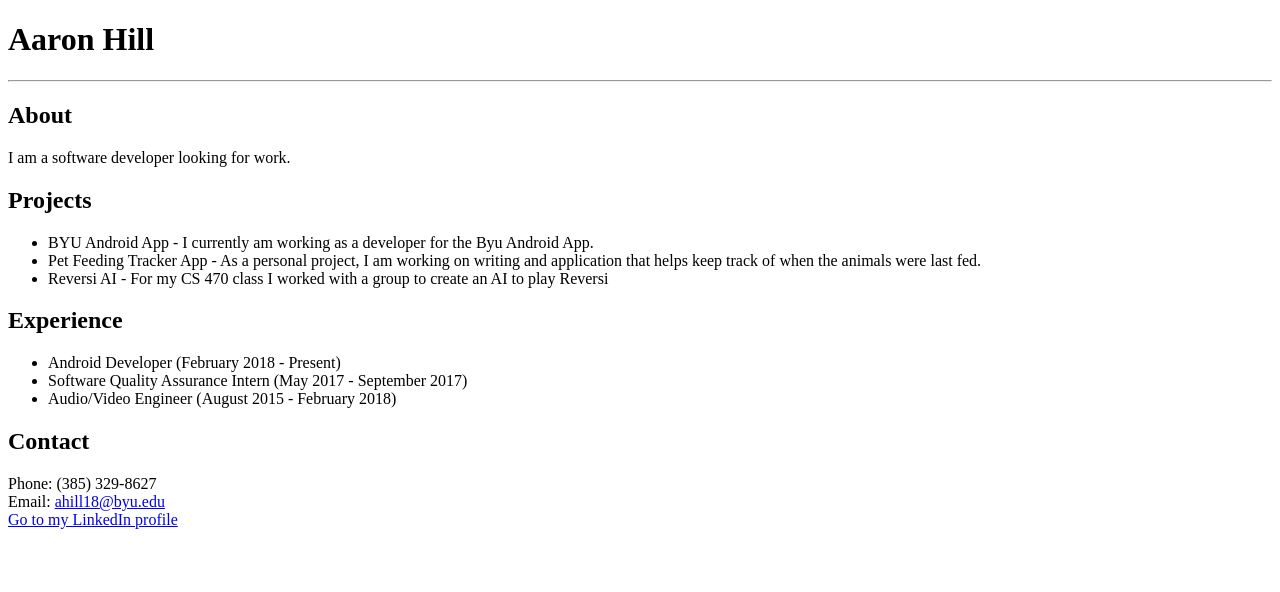
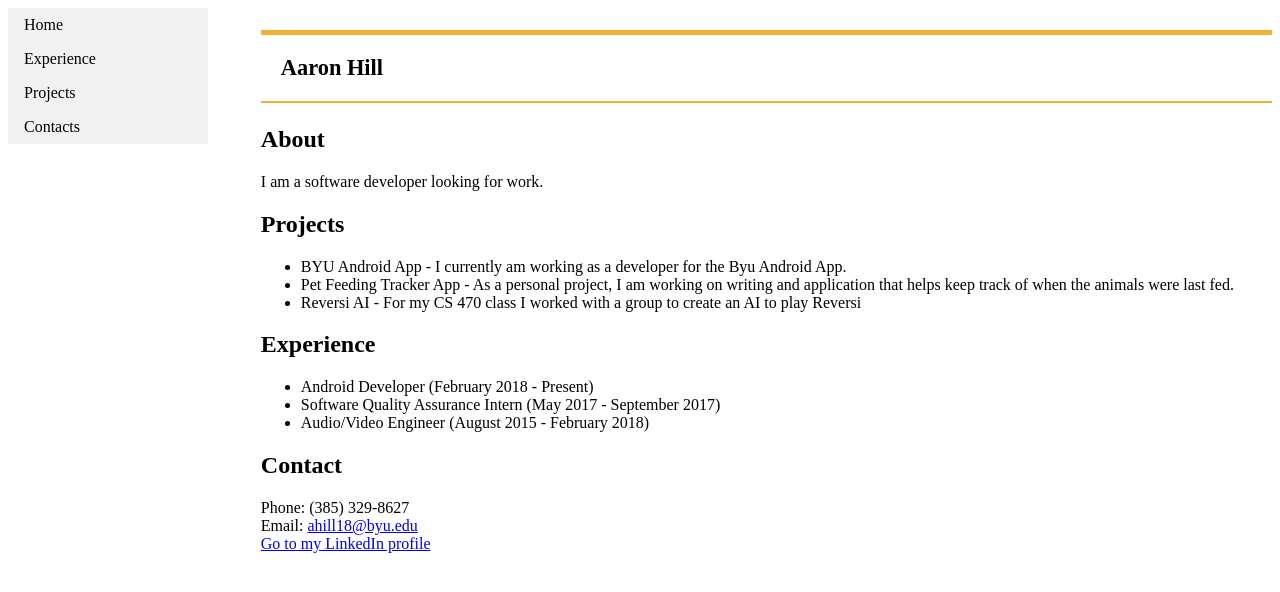
Before and after one commit to aarowhead/cs260portfolio, a plain HTML site: page index.html in a window 1280 px wide. Drawn offline with Linux system fonts and the light colour scheme.

Commit message:
Added navigation and css

```diff
--- a/index.html
+++ b/index.html
@@ -2,11 +2,23 @@
 <html>
    <head>
      <title>Aaron's Portfolio</title>
+     <link rel="stylesheet" href="portfolio.css"/>
    </head>
    <body>
-      <h1>Aaron Hill</h1>
 
-      <hr>
+     <section>
+       <aside>
+         <nav>
+           <ul>
+             <li><a href="/">Home</a></li>
+             <li><a href="/experience.html">Experience</a></li>
+             <li><a href="/projects.html">Projects</a></li>
+             <li><a href="/contacts.html">Contacts</a></li>
+           </ul>
+         </nav>
+       </aside>
+       <article>
+        <h1 class="strong">Aaron Hill</h1>
 
          <h2>About</h2>
          <p>I am a software developer looking for work.</p>
@@ -27,6 +39,8 @@
 
          <h2>Contact</h2>
          <p>Phone: (385) 329-8627<br>Email: <a href="mailto:ahill18@byu.edu">ahill18@byu.edu</a><br><a href="https://www.linkedin.com/in/aaron-hill-2b7034147">Go to my LinkedIn profile</a></p>
+       </article>
+     </section>
 
    </body>
 </html>
--- /dev/null
+++ b/portfolio.css
@@ -0,0 +1,40 @@
+nav ul {
+  list-style-type: none;
+  margin: 0;
+  padding: 0;
+  width: 200px;
+  background-color: #f1f1f1;
+}
+
+nav li a {
+  display: block;
+  color: #000;
+  padding: 8px 16px;
+  text-decoration: none;
+}
+
+/* Change the link color on hover */
+nav li a:hover {
+  background-color: #555;
+  color: white;
+}
+
+.strong {
+  font-weight: 500px;
+  font-size: 1.4em;
+  border-top: 5px solid #F2B134;
+  border-bottom: 2px solid #F2B234;
+  padding: 20px;
+}
+
+section {
+ display: flex;
+}
+
+aside {
+ flex: 1
+}
+
+article {
+ flex: 4
+}
```
Also changed, not shown: contacts.html (added, +10 -0 lines), experience.html (added, +10 -0 lines), projects.html (added, +10 -0 lines). Lines whose indentation alone changed are shown as unchanged.
